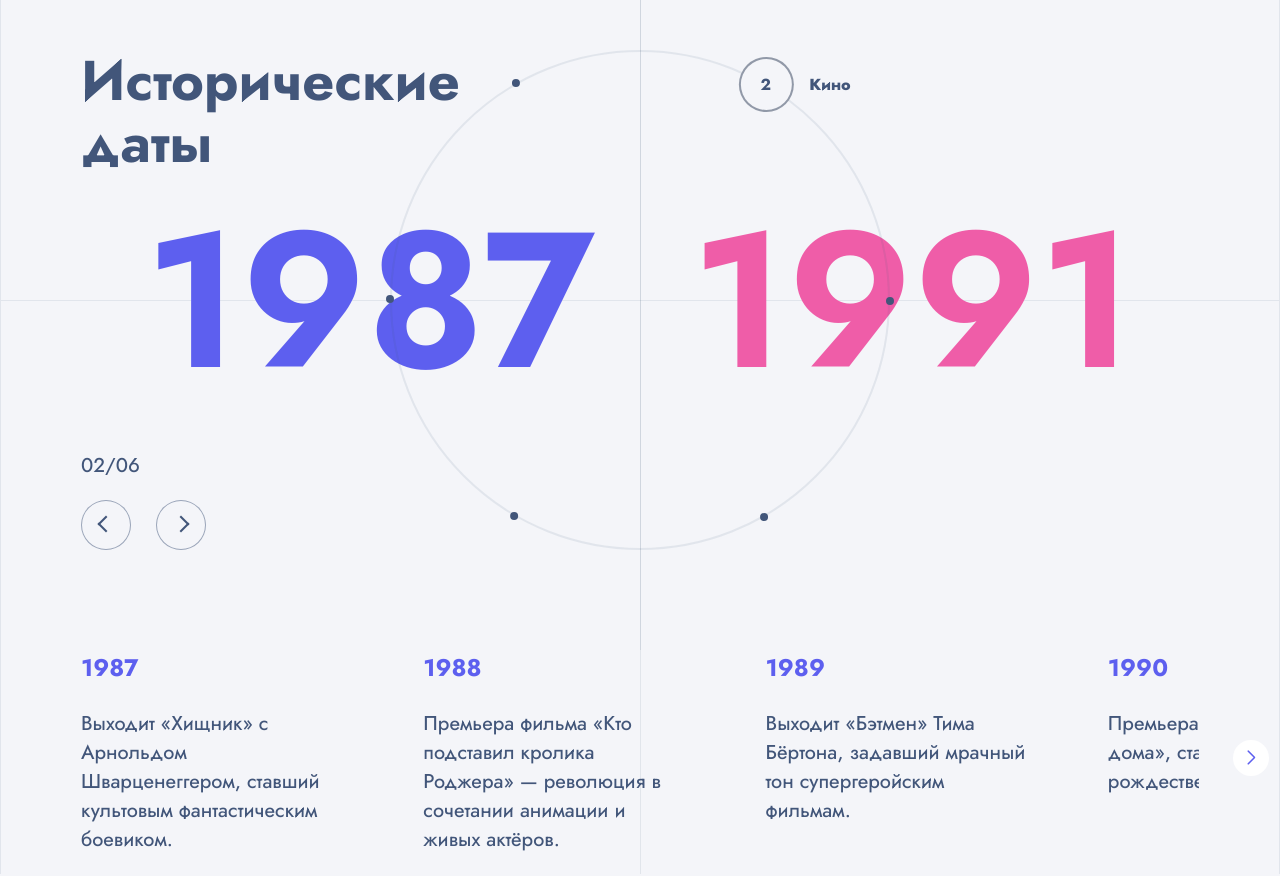
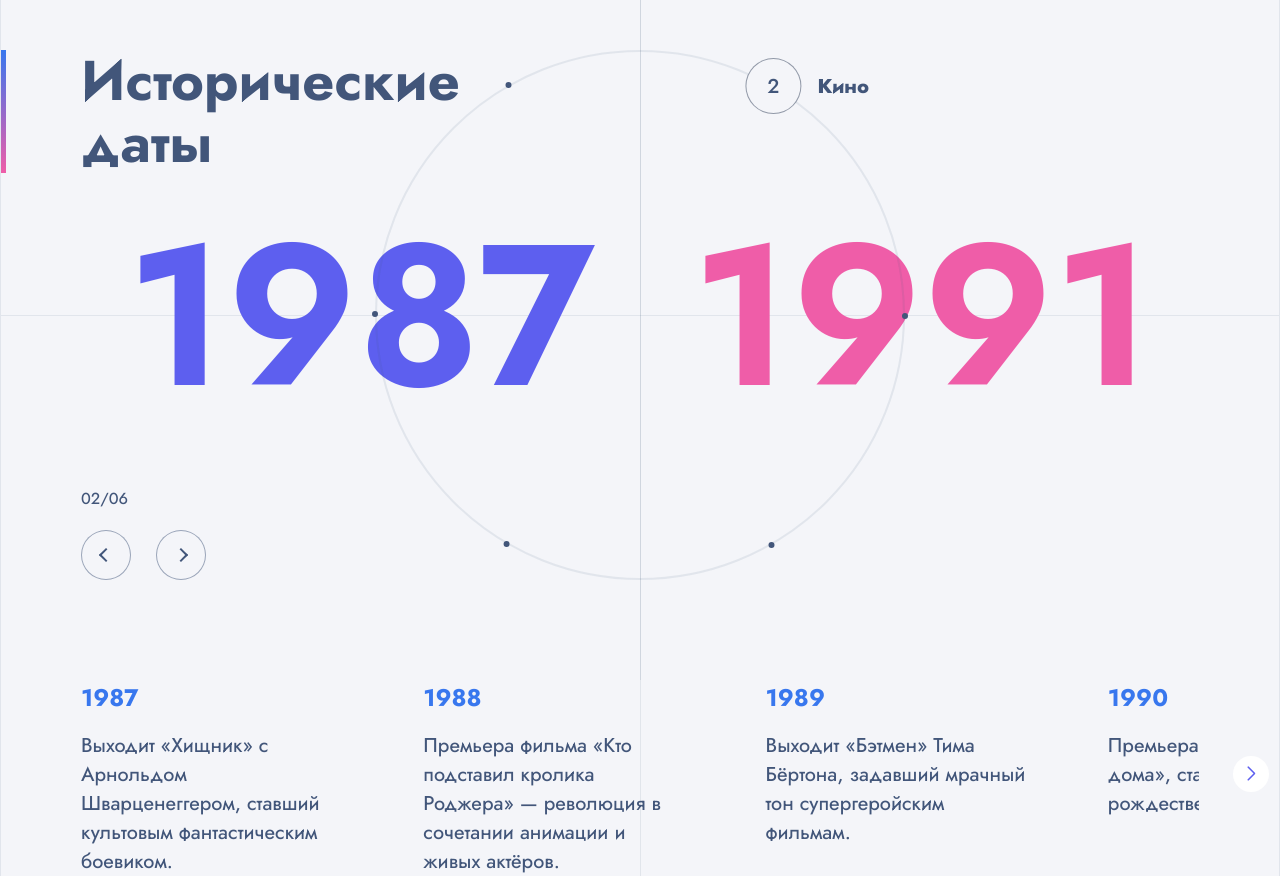
Before and after one commit to A64Danil/cyrcleSlider_only_company, a website built with webpack: page src/index.html in a window 1280 px wide. Built offline with nearby package versions, Linux system fonts and the light colour scheme.

Commit message:
feat: gradient nearby main title

```diff
--- a/src/styles/commonStyles.scss
+++ b/src/styles/commonStyles.scss
@@ -10,6 +10,7 @@ $main-medium-gray-color: rgba(48, 62, 88, 0.5);
 
 $main-pink-color: #ef5da8;
 $main-blue-color: #5d5fef;
+$second-blue-color: #3877ee;
 
 :root {
   --font-size: #{$font-size};
@@ -20,6 +21,7 @@ $main-blue-color: #5d5fef;
   --main-medium-gray-color: #{$main-medium-gray-color};
   --main-pink-color: #{$main-pink-color};
   --main-blue-color: #{$main-blue-color};
+  --second-blue-color: #{$second-blue-color};
 
   --side-padding: 80px;
 }
@@ -50,12 +52,3 @@ h4,
 p {
   margin-top: 0;
 }
-
-.mainTitle {
-  font-size: 3.5rem;
-  width: 450px;
-  line-height: 110%;
-  position: absolute;
-  top: 0;
-  //left: 0;
-}
--- a/src/styles/customStyles.scss
+++ b/src/styles/customStyles.scss
@@ -1,3 +1,25 @@
+.mainTitle {
+  font-size: 3.5rem;
+  width: 450px;
+  line-height: 110%;
+  position: absolute;
+  top: 0;
+  //left: 0;
+
+  &:before {
+    content: '';
+    display: block;
+    position: absolute;
+    left: 0;
+    top: 0;
+    width: 5px;
+    height: 100%;
+    background: linear-gradient(to bottom, #3877ee 0%, #ef5da8 100%);
+
+    transform: translate(calc(-1 * var(--side-padding)), 0);
+  }
+}
+
 .spinnerDoubleTitle {
 }
 
@@ -9,3 +31,17 @@
     color: var(--main-pink-color);
   }
 }
+
+.event {
+  text-align: left;
+
+  &__year {
+    color: var(--second-blue-color);
+    font-size: 1.5rem;
+    margin-bottom: 1rem;
+  }
+  &__desc {
+    font-size: 1.25rem;
+    margin-bottom: 0;
+  }
+}
--- a/src/styles/gridLayout.scss
+++ b/src/styles/gridLayout.scss
@@ -1,5 +1,5 @@
 .container {
-  max-width: 1320px;
+  max-width: 1440px;
   margin: 0 auto;
   //color: green;
   //display: flex;
--- a/src/styles/spinner.scss
+++ b/src/styles/spinner.scss
@@ -5,7 +5,7 @@
 //}
 
 @mixin spinnerPointContentActiveStyles {
-  border-width: 2px;
+  border-width: 1px;
   border-color: var(--main-medium-gray-color);
   width: 100%;
   height: 100%;
@@ -20,8 +20,8 @@
 }
 .spinner {
   position: relative;
-  width: 500px;
-  height: 500px;
+  width: 530px;
+  height: 530px;
   margin: 0 auto;
   border: 2px solid var(--light-blue-black-color);
   border-radius: 50%;
@@ -39,8 +39,8 @@
 
 .spinnerPoint {
   position: absolute;
-  width: 55px;
-  height: 55px;
+  width: 3.5rem;
+  height: 3.5rem;
   border-radius: 50%;
 
   display: flex;
@@ -59,24 +59,25 @@
     left: 100%;
     transform: translate(1rem, 0px);
     font-weight: 800;
-    font-size: 1rem;
+    font-size: 1.25rem;
     transition: all 0.3s ease-in-out;
     opacity: 0;
   }
 
   &__content {
-    background-color: var(--deep-blue-black-color);
-    color: var(--deep-blue-black-color);
-
-    width: 4px;
-    height: 4px;
     display: flex;
     align-items: center;
     justify-content: center;
-    font-weight: bold;
 
+    width: 3px;
+    height: 3px;
+
+    background-color: var(--deep-blue-black-color);
+    color: var(--deep-blue-black-color);
+    font-weight: 500;
+    font-size: 1.25rem;
     border-radius: 50%;
-    border: 4px solid var(--deep-blue-black-color);
+    border: 3px solid var(--deep-blue-black-color);
 
     transition: all 0.3s ease-in-out;
 
@@ -119,7 +120,7 @@
   top: 50%;
   left: 50%;
   transform: translate(-50%, -50%);
-  font-size: 12rem;
+  font-size: 12.5rem;
   font-weight: 650;
   z-index: 3;
 }
@@ -133,7 +134,7 @@
   display: flex;
   flex-wrap: wrap;
   margin-bottom: 20px;
-  font-size: 1.25rem;
+  font-size: 1rem;
   font-weight: 450;
 }
 
@@ -148,8 +149,8 @@
   &:before {
     content: '';
     display: inline-block;
-    width: 10px;
-    height: 10px;
+    width: 8px;
+    height: 8px;
     border-left: 2px solid var(--deep-blue-black-color);
     border-bottom: 2px solid var(--deep-blue-black-color);
     transform: rotate(45deg);
--- a/src/styles/swiper.scss
+++ b/src/styles/swiper.scss
@@ -34,15 +34,3 @@
   justify-content: center;
   align-items: center;
 }
-
-.event {
-  text-align: left;
-
-  &__year {
-    color: var(--main-blue-color);
-    font-size: 1.5rem;
-  }
-  &__desc {
-    font-size: 1.25rem;
-  }
-}
```
